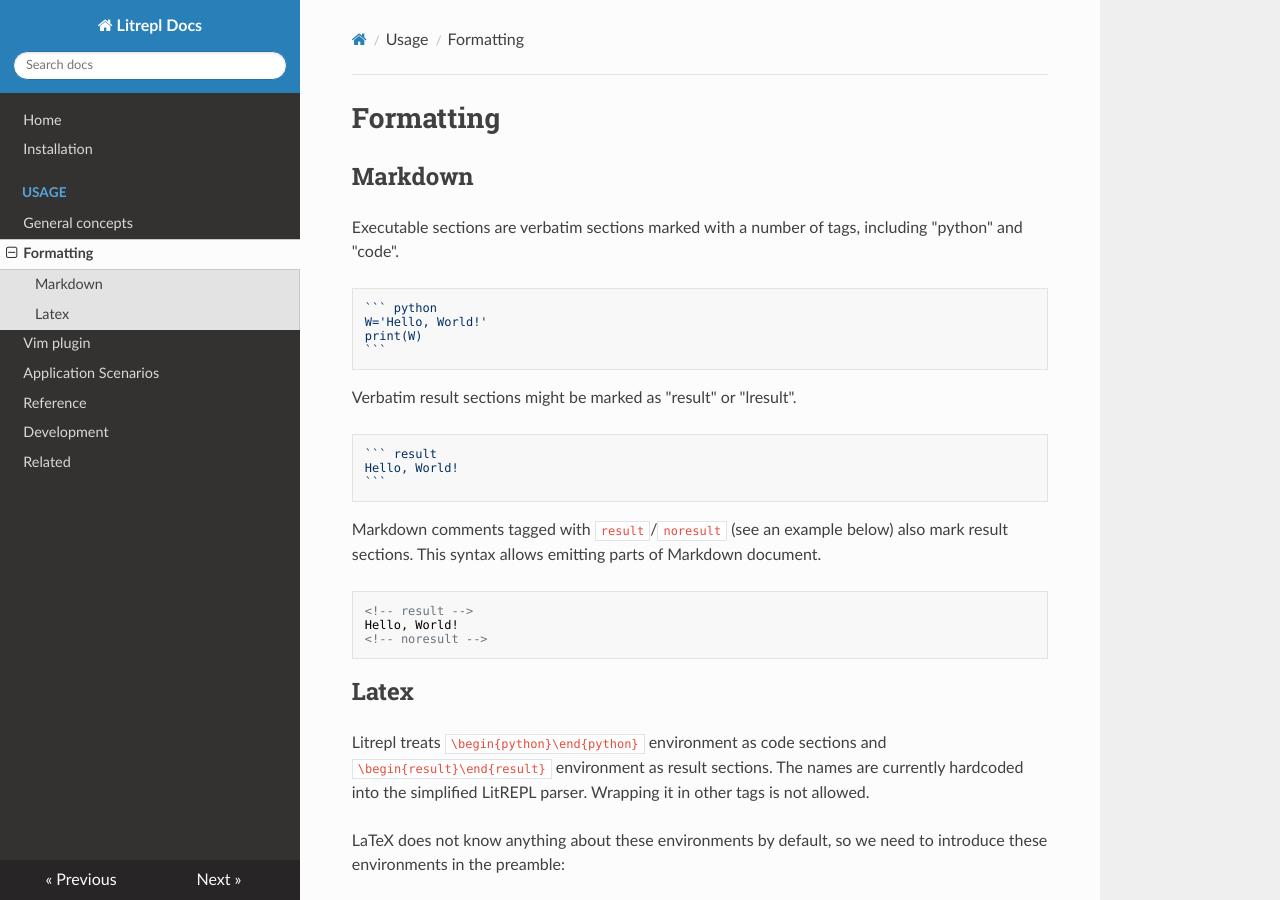
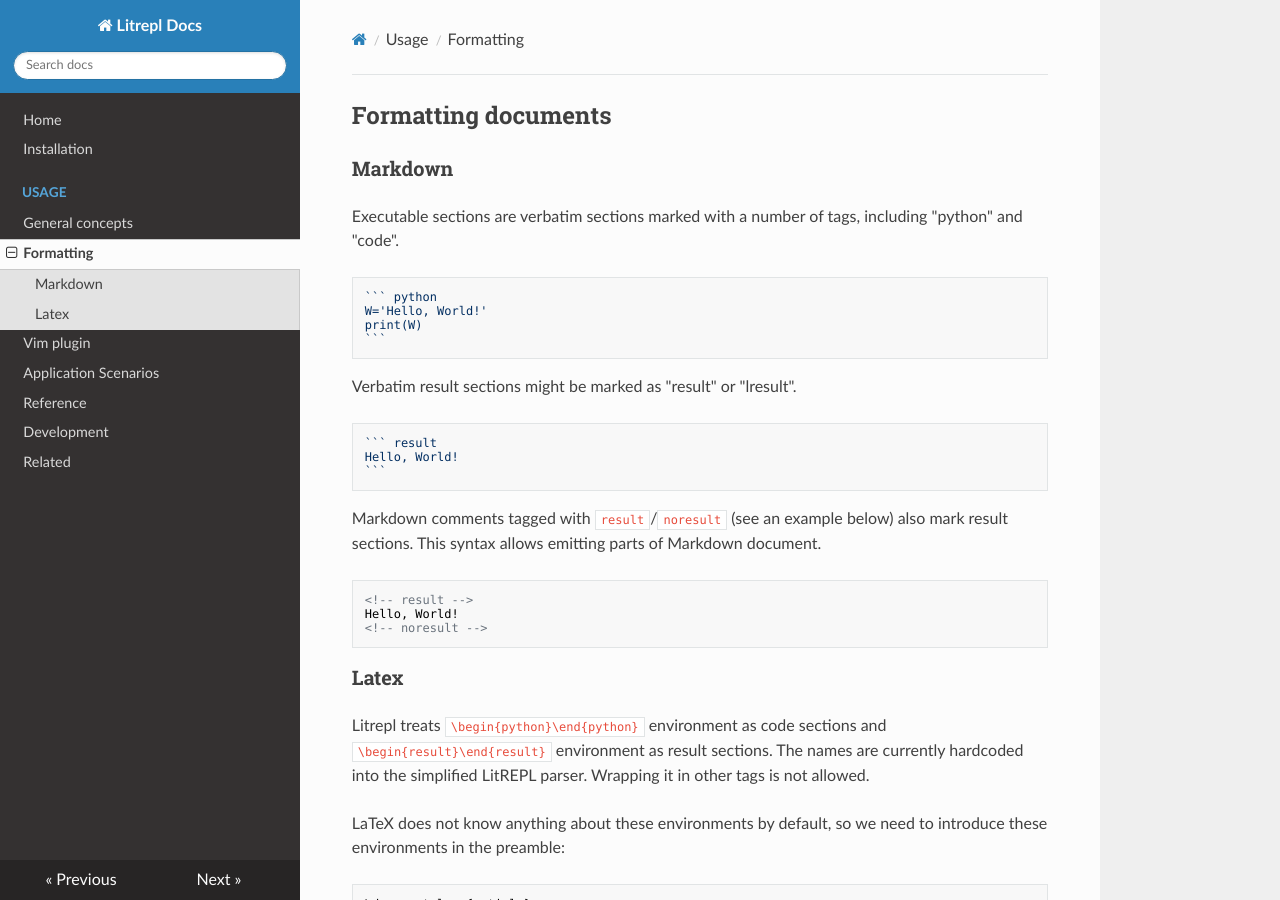
Before and after one commit to sergei-mironov/litrepl, an MkDocs documentation site: the page built from docs/usage/formatting.md, in a window 1280 px wide and 900 px high. Built offline with MkDocs 1.6.1, drawn with Linux system fonts in a browser that asks for light colours; nearby versions of some CDN libraries.

Commit message:
Update docs, fix formatting headers

```diff
--- a/docs/usage/formatting.md
+++ b/docs/usage/formatting.md
@@ -1,5 +1,5 @@
-# Formatting
-## Markdown
+## Formatting documents
+### Markdown
 
 Executable sections are verbatim sections marked with a number of tags,
 including "python" and "code".
@@ -29,7 +29,7 @@
 ~~~~
 
 
-## Latex
+### Latex
 
 Litrepl treats `\begin{python}\end{python}` environment as code sections and
 `\begin{result}\end{result}` environment as result sections. The names are
```
